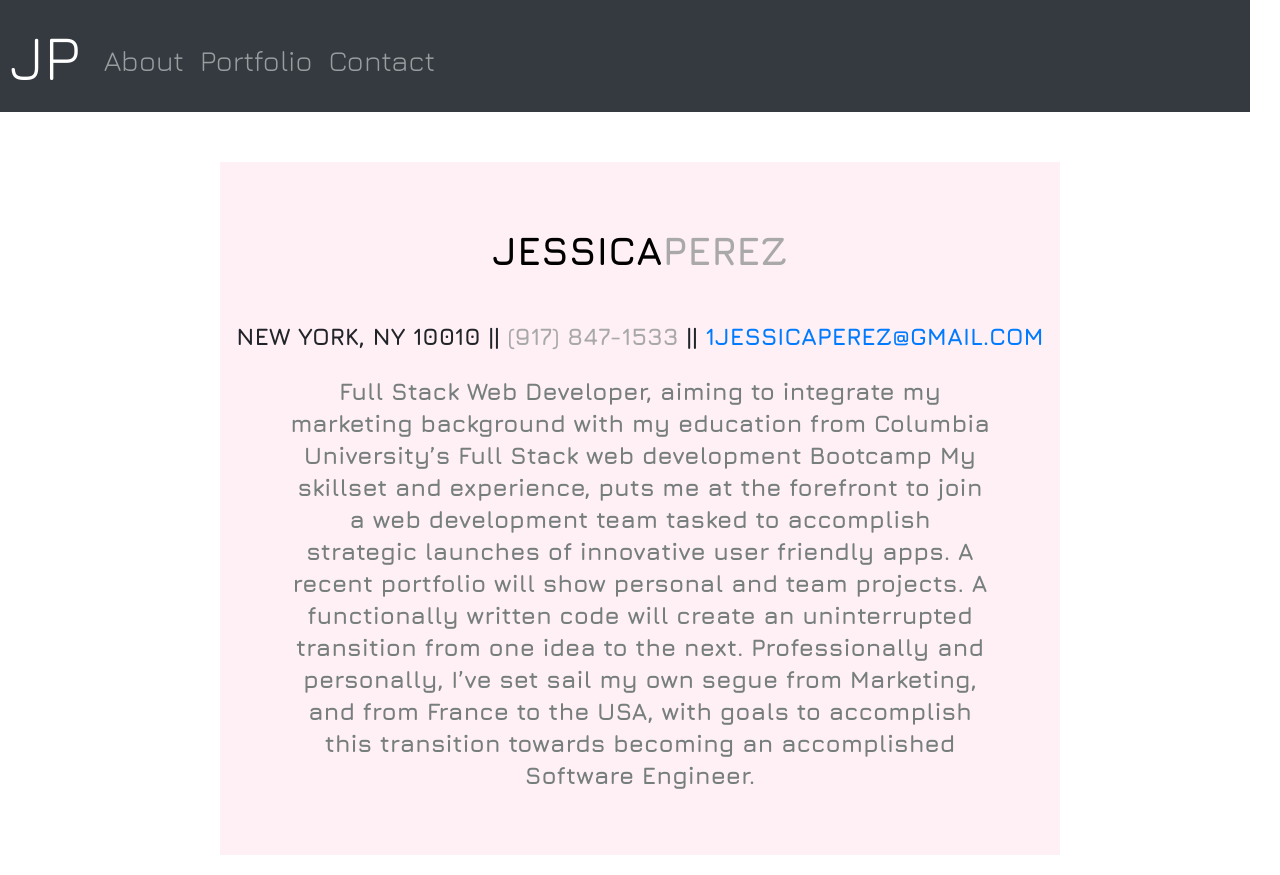
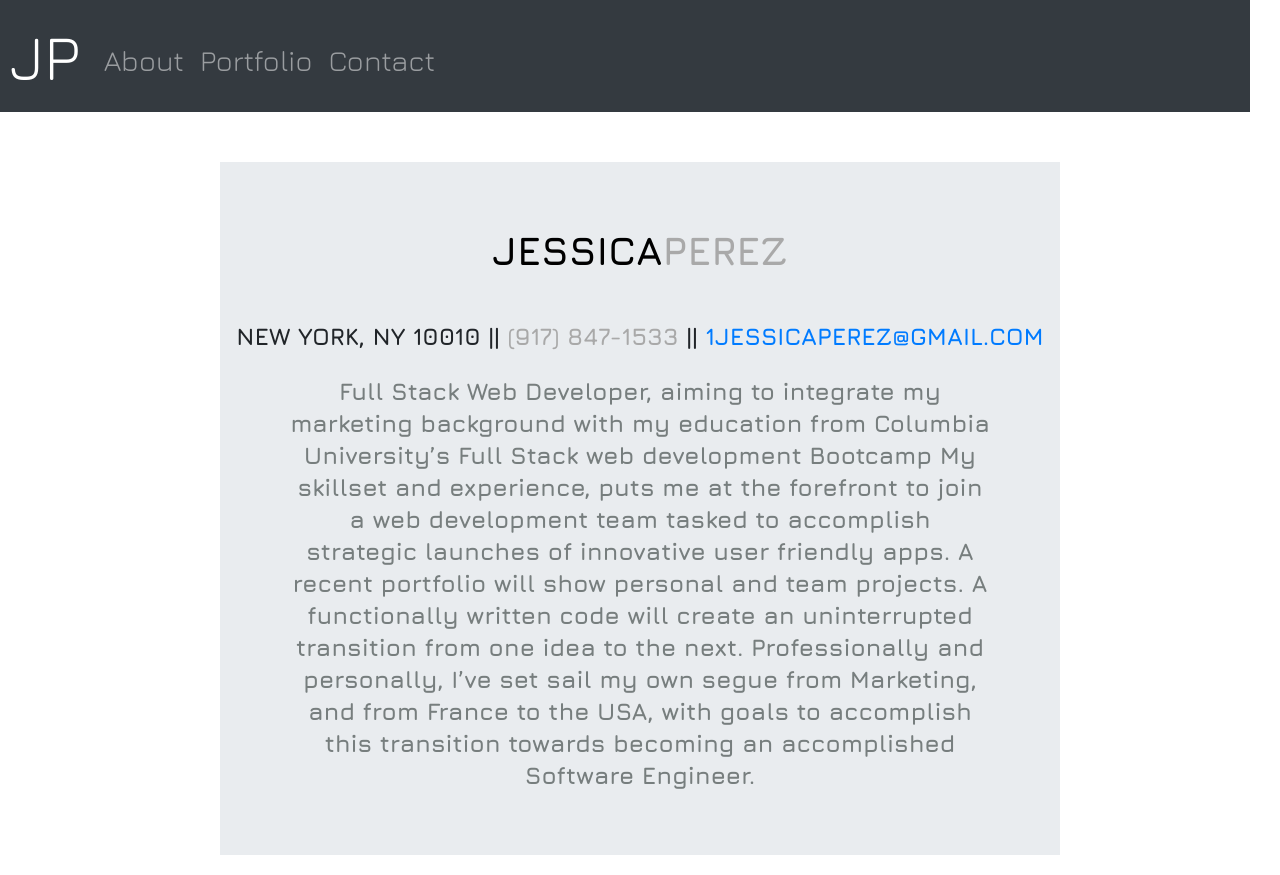
Before and after one commit to jesspworkandco/REACT-Portfolio, a React (Create React App) app: page /about in a window 1280 px wide. Built offline with nearby package versions, Linux system fonts and the light colour scheme.

Commit message:
Changed Navbar to burger

```diff
--- a/src/components/pages/about.css
+++ b/src/components/pages/about.css
@@ -6,7 +6,6 @@
 }
 .jumbo {
   margin: 50px 20px 20px 20px;
-  background-color: lavenderblush;
   font-family: "Jura", sans-serif;
   font-weight: bold;
 }
--- a/src/components/pages/home.css
+++ b/src/components/pages/home.css
@@ -22,6 +22,7 @@
   flex-wrap: row;
 }
 .nature {
+  margin-top: 30px;
   width: 250px;
 }
 .logo {
```
